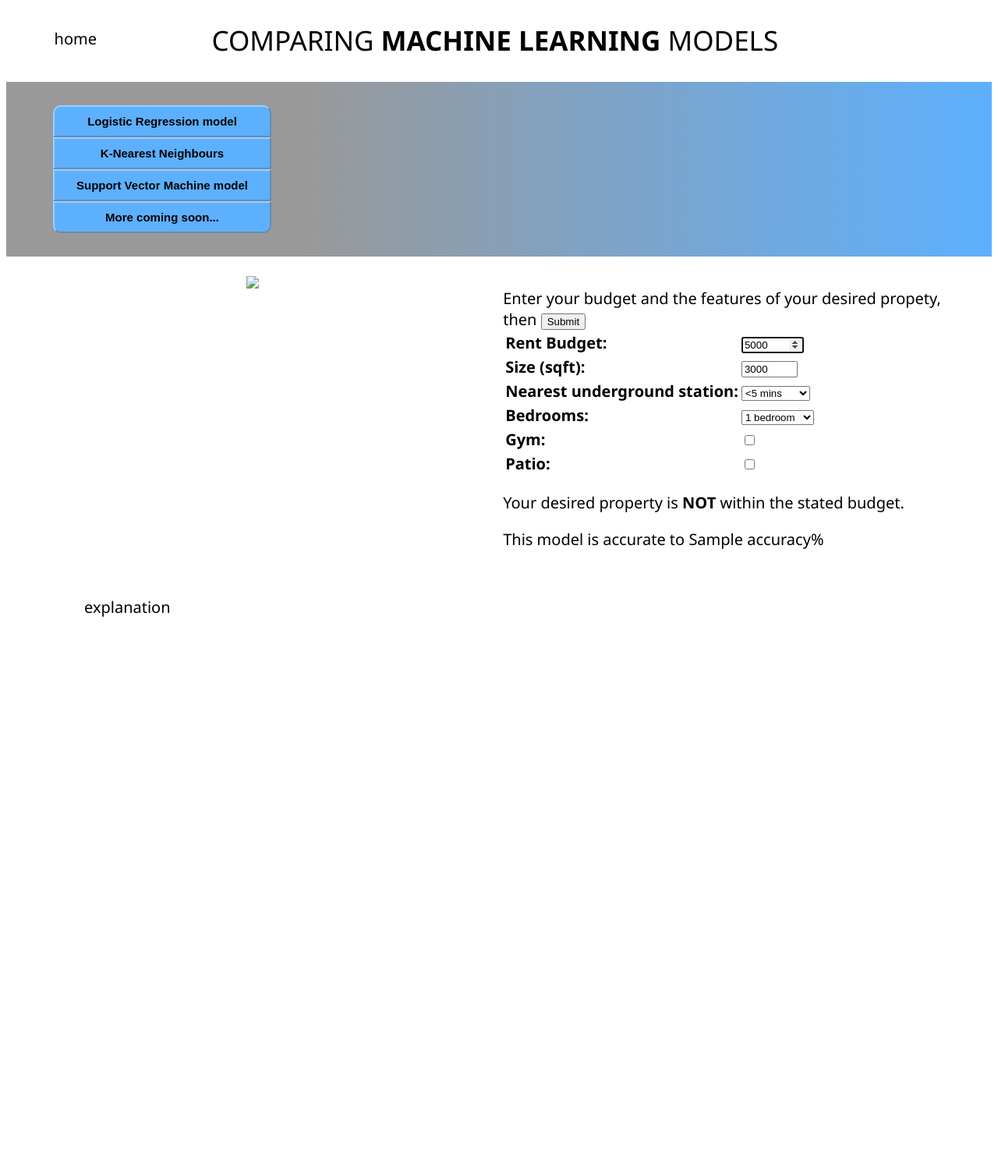
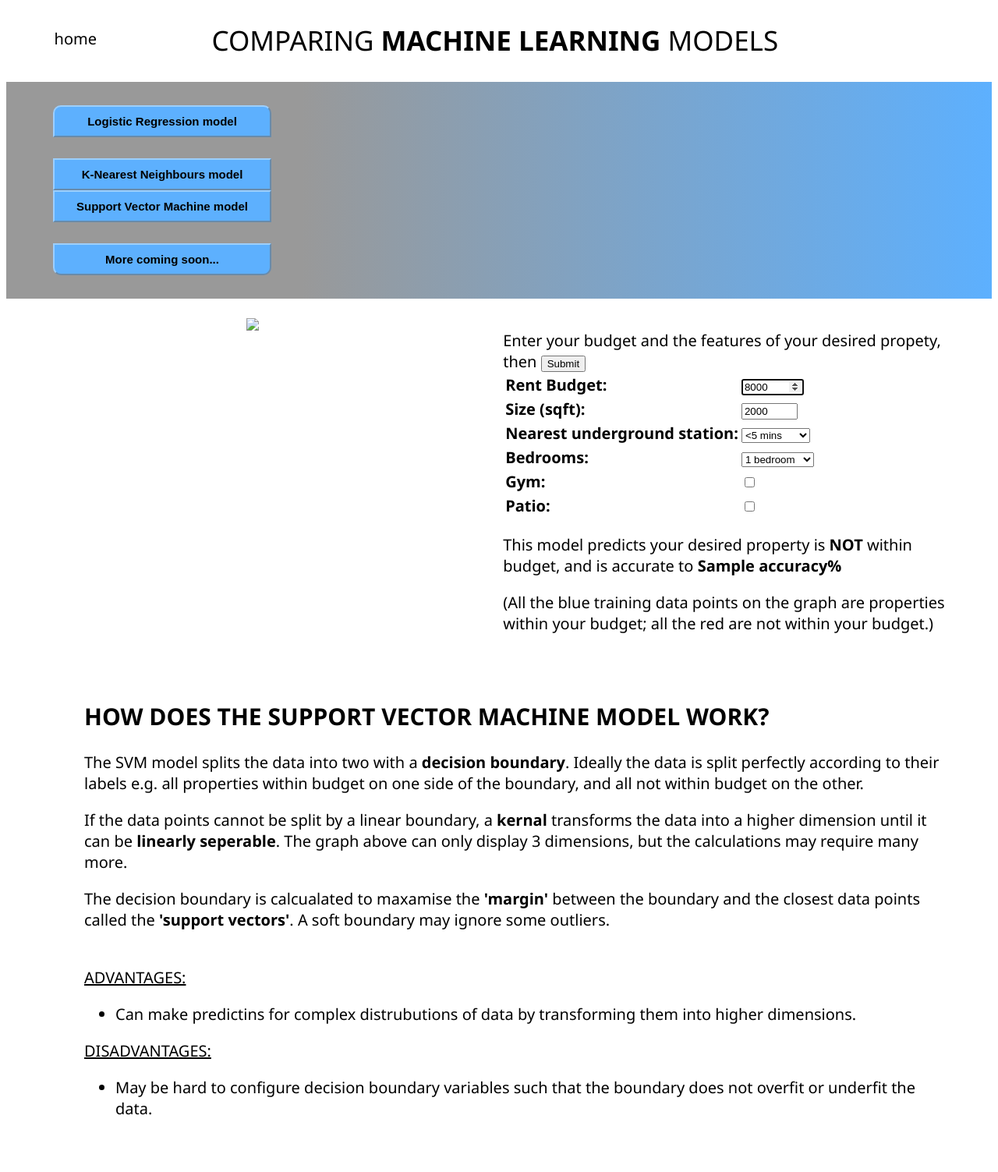
Before and after one commit to JSofokleous/machine_learning_django_project, a Django app: template compare_ml/templates/compare_ml/svm_model.html in a window 1280 px wide. Shown: the whole page at 78% size. Before the commit the page ends 791 px from the top, so only its background shows below. Run offline with Django 4.2, Linux system fonts and the light colour scheme; tables that the repository leaves empty hold one stand-in row (values such as "Sample post"); the template is opened without the code that fills it: values that come from a table or form of the project are taken from there, most other values are stand-ins (such as "Sample title", 1, 10 or a date in 2020).

Commit message:
Added support vector machine model
Also provided explanations for project and brief explanations for each project.

```diff
--- a/compare_ml/templates/compare_ml/layout.html
+++ b/compare_ml/templates/compare_ml/layout.html
@@ -3,10 +3,10 @@
 <head>
     <meta name="viewport" content="width=device-width, initial-scale=1">
     <meta charset="utf-8">
-    <title>ML Demo</title>
-    <link rel="icon" type="image/x-icon" href="images/knn.png">
+    <title>Machine Learning Demo</title>
     {% load static %}
     <link rel="stylesheet" href="{% static 'compare_ml/styles.css' %}">
+    <link rel="icon" type="image/x-icon" href="{% static 'compare_ml/icon.png' %}">
 </head>
 <body>
 
@@ -26,20 +26,20 @@
     <div class="buttons-row">
         <div class="col" style = "text-align: left;">
             <div class="button-block">
-                <button class="button" style="border-top-left-radius: 10px; border-top-right-radius: 10px;" onclick="location.href = '/log'">Logistic Regression model</button>
-                <div class="button-expand">Text 1ww23jfdjasdofhwjsajfabdjsksndandasndajksdnsjakdnasjkndasndasndasnj</div>
+                <button class="button" style="border-top-left-radius: 10px; border-top-right-radius: 10px;" onclick="location.href = '/logistic-regression'">Logistic Regression model</button>
+                <div class="button-expand">By plotting a logarithmic line of best fit on the training data, a conclusion for your input data can be predicted.</div>
             </div>
             <div class="button-block">
-                <button class="button button--loading" onclick="location.href = '/knn'">K-Nearest Neighbours</button>
-                <div class="button-expand">Text 1ww23</div>
+                <button class="button button--loading" onclick="location.href = '/k-nearest-neighbours'">K-Nearest Neighbours model</button>
+                <div class="button-expand">By comparing your input data to the most similiar training data, a conclusion can be predicted.</div>
             </div>
             <div class="button-block">
-                <button class="button" onclick="location.href = '/svm'">Support Vector Machine model</button>
-                <div class="button-expand">Text 1ww23</div>
+                <button class="button" onclick="location.href = '/support-vector-machine'">Support Vector Machine model</button>
+                <div class="button-expand">A conclusion for your input data is predicted based on a decision boundary, calculated from the training data.</div>
             </div>
             <div class="button-block">
-                <button class="button" style="border-bottom-left-radius: 10px; border-bottom-right-radius: 10px;">More coming soon...</button>
-                <div class="button-expand">Text 1ww23</div>
+                <button class="button" style="border-bottom-left-radius: 10px; border-bottom-right-radius: 10px; cursor:default;">More coming soon...</button>
+                <div class="button-expand">A decision tree model, Naive Bayes model and unsupervised models are all coming soon.</div>
             </div>
         </div>
     </div>
--- a/compare_ml/templates/compare_ml/svm_model.html
+++ b/compare_ml/templates/compare_ml/svm_model.html
@@ -13,24 +13,48 @@
         <div class="col" style="width: 45%; padding-top: 20px; text-align: left">
             Enter your budget and the features of your desired propety, then
             <table>
-                <form action="{% url 'compare_ml:svm' %}" method="post">
+                <form action="{% url 'compare_ml:support-vector-machine' %}" method="post">
                     {% csrf_token %}
                     {{ form.as_table }}
                     <input type="submit">
                 </form>
             </table>
-
             {% if prediction == 1 %}
-                <p>Your desired property is within the stated budget.</p>
+                <p>This model predicts your desired property is within the stated budget, and is accurate to <b>{{ accuracy }}%</b></p>
             {% else %}
-                <p>Your desired property is <b>NOT</b> within the stated budget.</p>
+                <p>This model predicts your desired property is <b>NOT</b> within budget, and is accurate to <b>{{ accuracy }}%</p>
             {% endif %}
-            <p>This model is accurate to {{ accuracy }}%</p>
+            <p style="font-weight: normal">(All the blue training data points on the graph are properties within your budget; all the red are not within your budget.)</p>
         </div>
     </div>
 
     <!-- ROW 3C -->
-    <div class="row">
-        explanation
+    <div class="row" style="font-weight: normal; padding-right: 60px">
+        <h2>HOW DOES THE SUPPORT VECTOR MACHINE MODEL WORK?</h2>
+        <p>
+            The SVM model splits the data into two with a <b>decision boundary</b>. Ideally the data is split perfectly
+            according to their labels e.g. all properties within budget
+            on one side of the boundary, and all not within budget on the other.
+        </p>
+        <p>
+            If the data points cannot be split by a linear boundary, a <b>kernal</b> transforms
+            the data into a higher dimension until it can be <b>linearly seperable</b>. The graph above
+            can only display 3 dimensions, but the calculations may require many more.
+        </p>
+        </p>
+        <p>
+            The decision boundary is calcualated to maxamise the <b>'margin'</b> between the boundary and
+            the closest data points called the <b>'support vectors'</b>.
+            A soft boundary may ignore some outliers.
+        </p>
+        <br>
+        <u>ADVANTAGES:</u>
+        <ul>
+            <li>Can make predictins for complex distrubutions of data by transforming them into higher dimensions.</li>
+        </ul>
+        <u>DISADVANTAGES:</u>
+        <ul>
+            <li>May be hard to configure decision boundary variables such that the boundary does not overfit or underfit the data.</li>
+        </ul>
     </div>
 {% endblock %}
--- a/compare_ml/urls.py
+++ b/compare_ml/urls.py
@@ -5,8 +5,8 @@
 urlpatterns = [
 
     path("", views.index, name="index"),
-    path("log/", views.log_model_plot, name="log"),
-    path("knn/", views.knn_model_plot, name="knn"),
-    path("svm/", views.svm_model_plot, name="svm"),
+    path("logistic-regression/", views.log_model_plot, name="logistic-regression"),
+    path("k-nearest-neighbours/", views.knn_model_plot, name="k-nearest-neighbours"),
+    path("support-vector-machine/", views.svm_model_plot, name="support-vector-machine"),
 
 ]
--- a/compare_ml/views.py
+++ b/compare_ml/views.py
@@ -8,7 +8,7 @@
 
 def log_model_plot(request):
     # Get plot using default rent budget/property features
-    plot, prediction, accuracy, f1 = log_model(5000, [3000, 5, 1, 0, 0])
+    plot, prediction, accuracy, f1 = log_model(8000, [2000, 5, 1, 0, 0])
 
     # Maintain input values upon submitting form. When no input values, load a blank form.
     previous_form = None
@@ -43,7 +43,7 @@
 ## HOW TO PREVENT DOUBLE CLICKING CRASHING PROGRAM
 def knn_model_plot(request):
     # Get plot using default rent budget/property features
-    plot, prediction, accuracy, f1 = knn_model(5000, [3000, 5, 1, 0, 0])
+    plot, prediction, accuracy, f1 = knn_model(8000, [2000, 5, 1, 0, 0])
 
     # Maintain input values upon submitting form. When no input values, load a blank form.
     previous_form = None
@@ -76,10 +76,37 @@
     })
 
 def svm_model_plot(request):
-    plot, prediction, accuracy, f1 = svm_model(5000, [940, 5, 1, 0, 0])
+    # Get plot using default rent budget/property features
+    plot, prediction, accuracy, f1 = svm_model(8000, [2000, 5, 1, 0, 0])
+
+    # Maintain input values upon submitting form. When no input values, load a blank form.
+    previous_form = None
+    if previous_form is None: previous_form = BudgetForm()
+
+    # User post request when fill out form of rent budget/property features
+    if request.method == 'POST':
+        budget_form = BudgetForm(request.POST)
+        # If valid input, update budget, features and retain inputs as previous_form
+        if budget_form.is_valid():
+            budget, features = get_sample_data(budget_form)
+            previous_form = budget_form
+        # If invalid input on form, render user with same form
+        else:
+            return render(request, "compare_ml/svm_model.html", {
+                'plot': plot,
+                'form': budget_form,
+                'prediction': prediction,
+                'accuracy': accuracy
+            })
+
+        # Overwrite plot using sample rent budget/property features input in form
+        plot, prediction, accuracy, f1 = svm_model(budget, features)
 
     return render(request, "compare_ml/svm_model.html", {
         'plot': plot,
+        'form': previous_form,
+        'prediction': prediction,
+        'accuracy': accuracy
     })
 
 
@@ -101,8 +128,8 @@
     )
 
     # Form input fields for rent budget and propety features
-    budget = forms.IntegerField(label="Rent Budget", min_value=2000, max_value=20000, initial=5000, widget=forms.NumberInput(attrs={"autofocus": True, "placeholder": 'Rent'}))
-    size = forms.IntegerField(label="Size (sqft)", min_value=250, max_value=5000, initial=3000)
+    budget = forms.IntegerField(label="Rent Budget", min_value=2000, max_value=20000, initial=8000, widget=forms.NumberInput(attrs={"autofocus": True, "placeholder": 'Rent'}))
+    size = forms.IntegerField(label="Size (sqft)", min_value=250, max_value=5000, initial=2000)
     subway = forms.ChoiceField(choices = time_to_subway, label="Nearest underground station")
     bedrooms = forms.ChoiceField(choices = bedroom_nums, label="Bedrooms")
     gym = forms.BooleanField(label="Gym", required=False)
```
Also changed, not shown: compare_ml/templates/compare_ml/index.html (+17 -1 lines), compare_ml/templates/compare_ml/knn_model.html (+29 -6 lines), compare_ml/templates/compare_ml/log_model.html (+17 -5 lines), helper_functions/fit_model.py (+34 -24 lines), compare_ml/static/compare_ml/icon.png (added).
